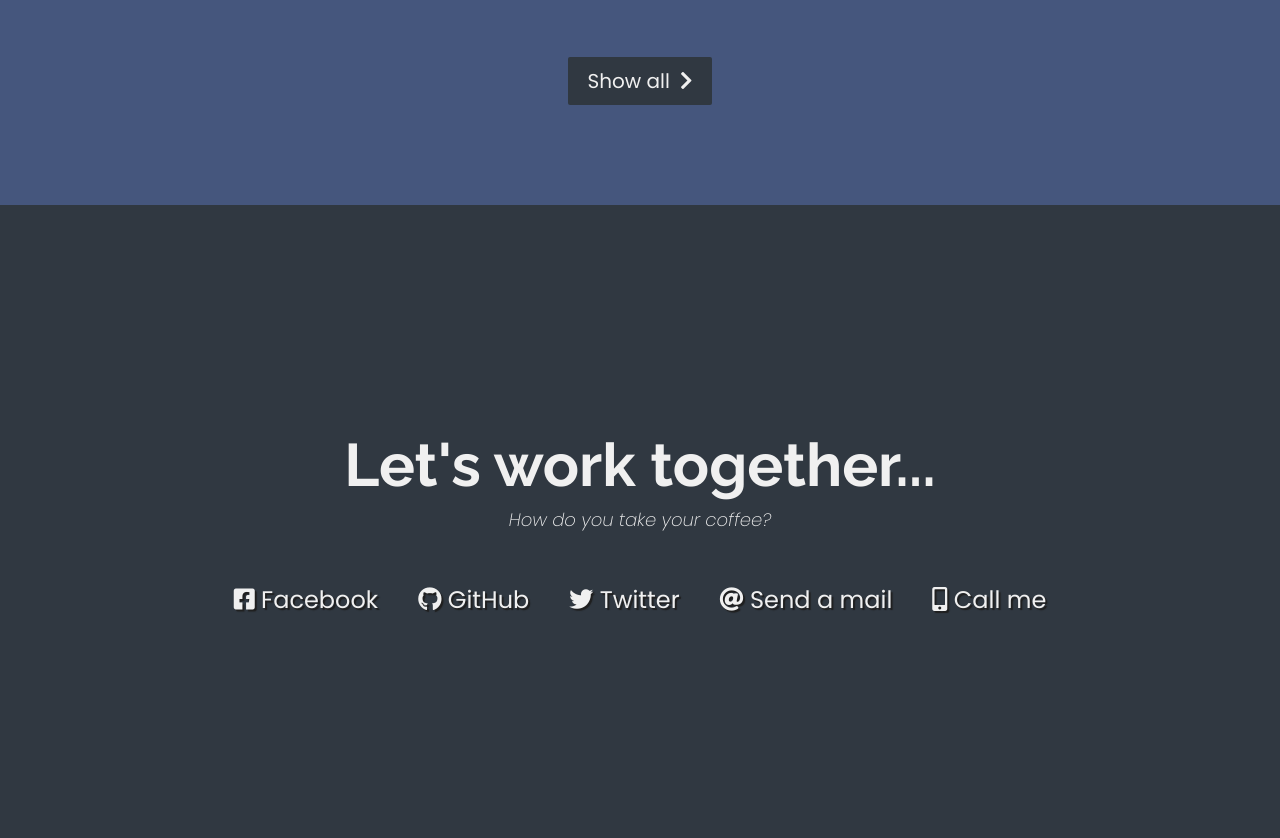
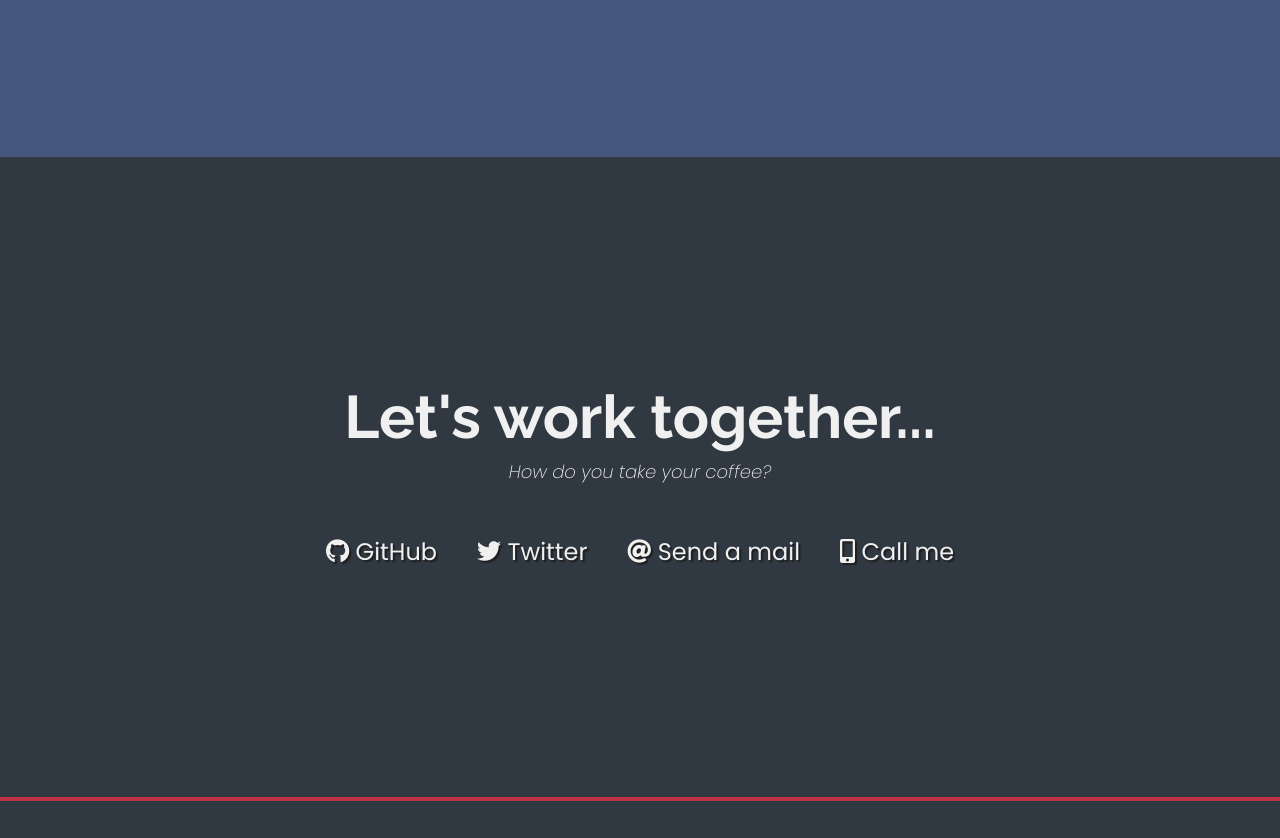
Before and after one commit to royalpinto007/Portfolio-Webpage, a plain HTML site: page index.html in a window 1280 px wide. Shown: the part 1780-2618 px from the top of the page. Drawn offline with Linux system fonts and the light colour scheme.

Commit message:
Update index.html

```diff
--- a/index.html
+++ b/index.html
@@ -144,12 +144,7 @@
     </a>
   </div>
 
-  <a
-    href="https://codepen.io/FreeCodeCamp/"
-    class="btn btn-show-all"
-    target="_blank"
-    >Show all<i class="fas fa-chevron-right"></i
-  ></a>
+
 </section>
 
 <!-- END PROJECTS SECTION -->
@@ -163,28 +158,22 @@
   </div>
   <div class="contact-links">
     <a
-      href="https://facebook.com/freecodecamp"
-      target="_blank"
-      class="btn contact-details"
-      ><i class="fab fa-facebook-square"></i> Facebook</a
-    >
-    <a
       id="profile-link"
-      href="https://github.com/freecodecamp"
+      href="https://github.com/royalpinto007"
       target="_blank"
       class="btn contact-details"
       ><i class="fab fa-github"></i> GitHub</a
     >
     <a
-      href="https://twitter.com/freecodecamp"
+      href="https://twitter.com/royalpinto007"
       target="_blank"
       class="btn contact-details"
       ><i class="fab fa-twitter"></i> Twitter</a
     >
-    <a href="mailto:example@example.com" class="btn contact-details"
+    <a href="mailto:royalpinto007@gmail.com" class="btn contact-details"
       ><i class="fas fa-at"></i> Send a mail</a
     >
-    <a href="tel:555-555-5555" class="btn contact-details"
+    <a href="tel:+91-7337834185" class="btn contact-details"
       ><i class="fas fa-mobile-alt"></i> Call me</a
     >
   </div>
```
